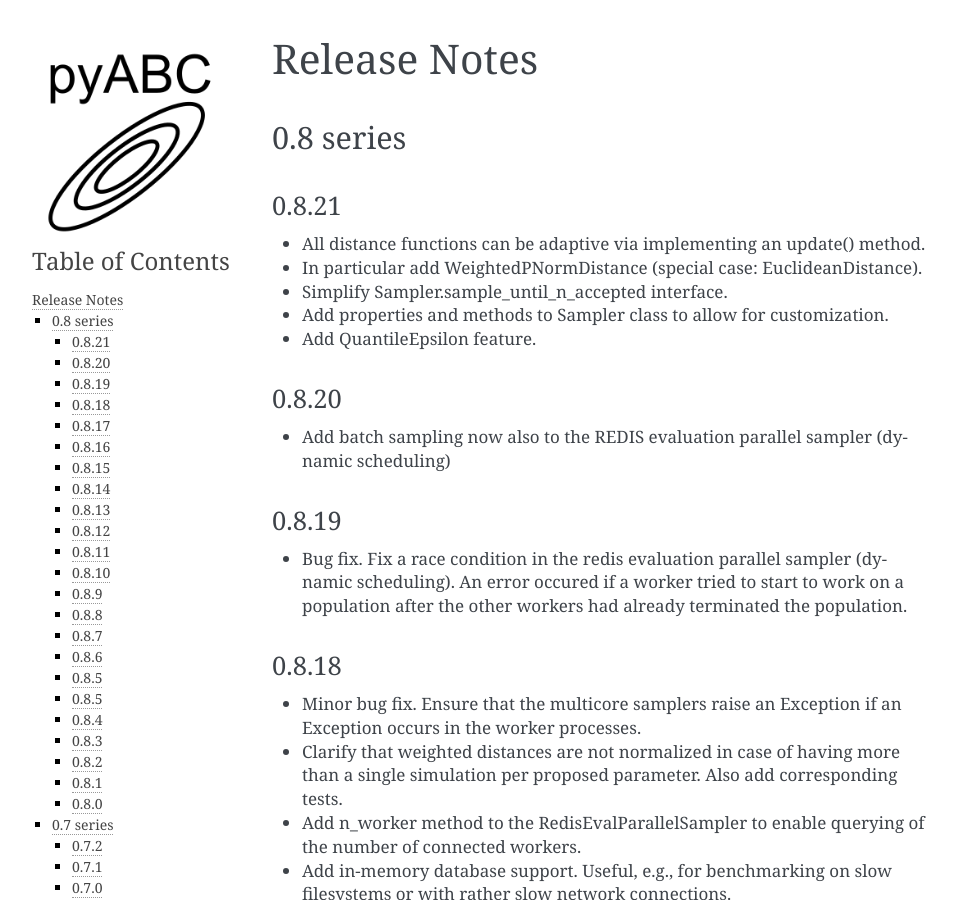
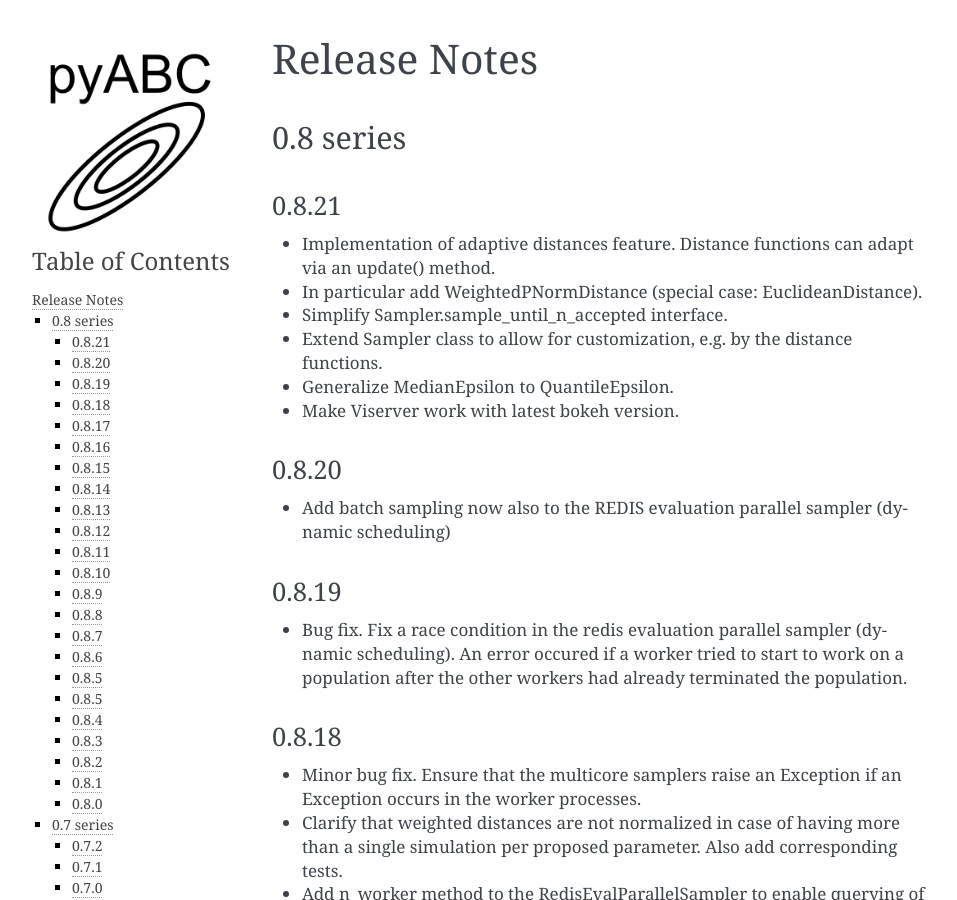
Before and after one commit to ICB-DCM/pyABC, a Sphinx documentation site: the page built from doc/releasenotes.rst, in a window 1280 px wide and 900 px high. Shown: the whole window, without its empty margins (148-1105 px from the left). Built offline with Sphinx 7.4.7, drawn with Linux system fonts in a browser that asks for light colours; pages that are not in the unit, such as notebooks, are missing from menus.

Commit message:
adapt releasenotes

```diff
--- a/doc/releasenotes.rst
+++ b/doc/releasenotes.rst
@@ -8,12 +8,14 @@ Release Notes
 0.8.21
 ------
 
-* All distance functions can be adaptive via implementing an
-  update() method.
+* Implementation of adaptive distances feature. Distance functions can adapt
+  via an update() method.
 * In particular add WeightedPNormDistance (special case: EuclideanDistance).
 * Simplify Sampler.sample_until_n_accepted interface.
-* Add properties and methods to Sampler class to allow for customization.
-* Add QuantileEpsilon feature.
+* Extend Sampler class to allow for customization, e.g. by the distance
+  functions.
+* Generalize MedianEpsilon to QuantileEpsilon.
+* Make Viserver work with latest bokeh version.
 
 
 0.8.20
```
